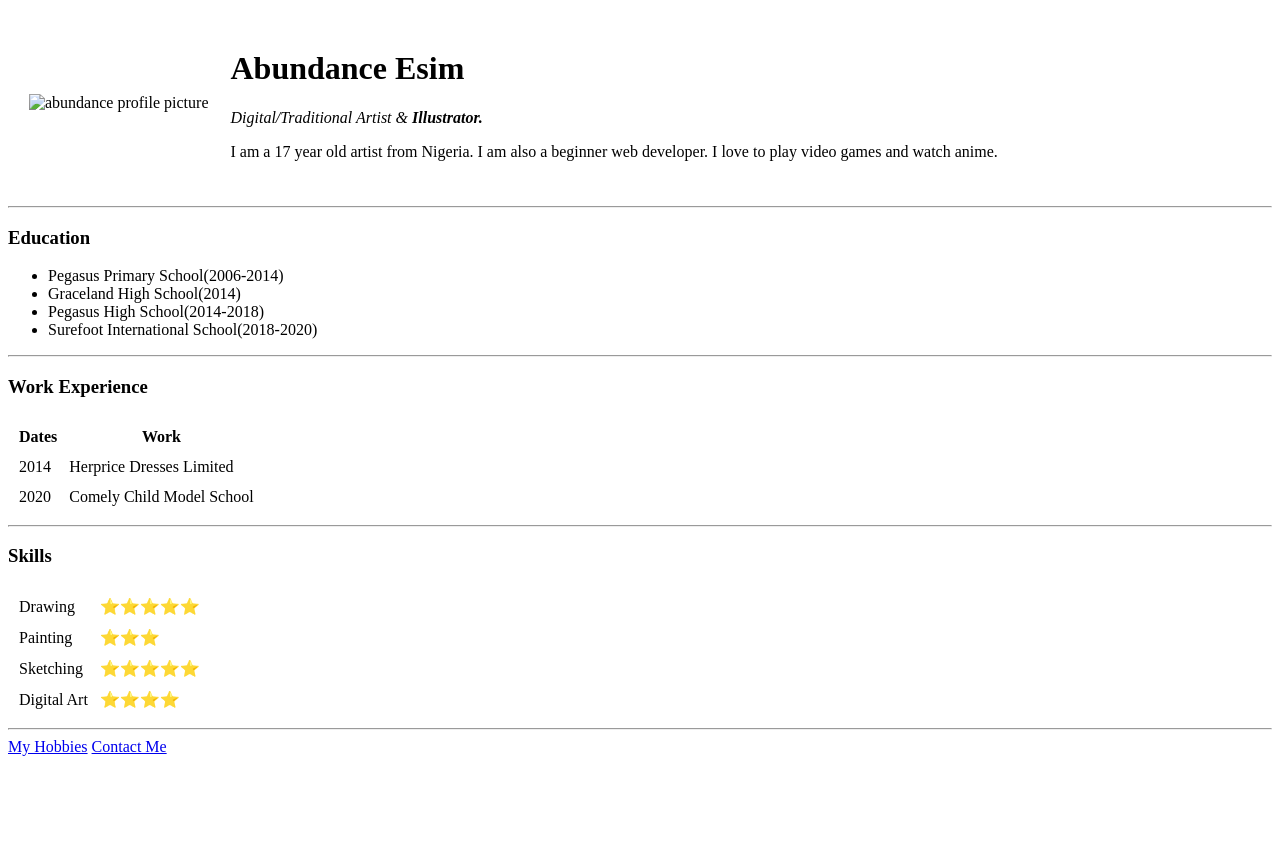
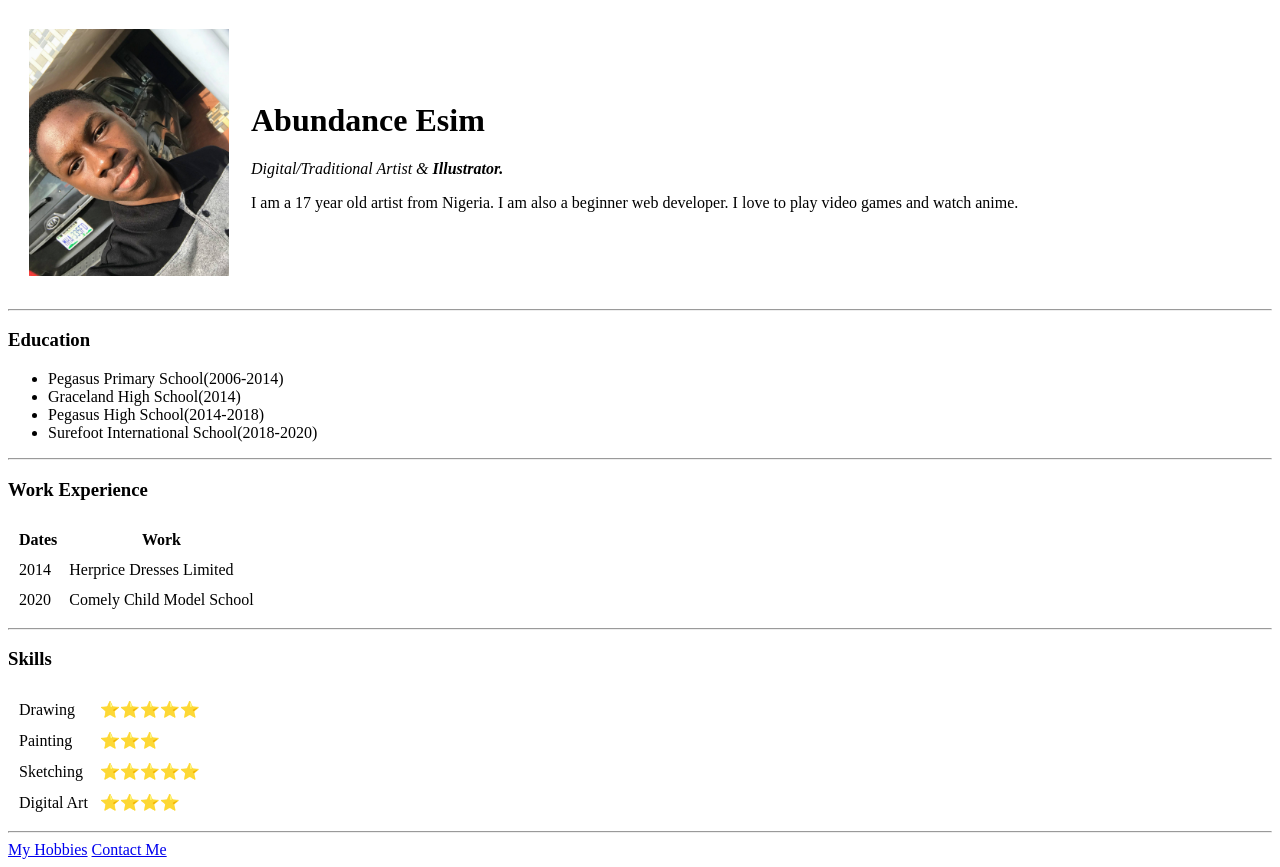
Before and after one commit to abundanceesim/cv, a plain HTML site: page index.html in a window 1280 px wide. Before the commit the page ends 800 px from the top, so only its background shows below. Drawn offline with Linux system fonts and the light colour scheme.

Commit message:
updated files for my website

```diff
--- a/index.html
+++ b/index.html
@@ -9,7 +9,7 @@
 <body>
   <table cellspacing="20">
     <tr>
-      <td><img src="file:///C:/Users/Delight%20Esim/Downloads/IMG_0385_4.jpeg" width="200" alt="abundance profile picture"></td>
+      <td><img src="abundance.jpeg" width="200" alt="abundance profile picture"></td>
       <td><h1>Abundance Esim</h1>
         <p><em>Digital/Traditional Artist & <strong>Illustrator. </strong></em> </p>
         <p>I am a 17 year old artist from Nigeria. I am also a beginner web developer. I love to play video games and watch anime.</p></td>
```
Also changed, not shown: abundance.jpeg (added).
